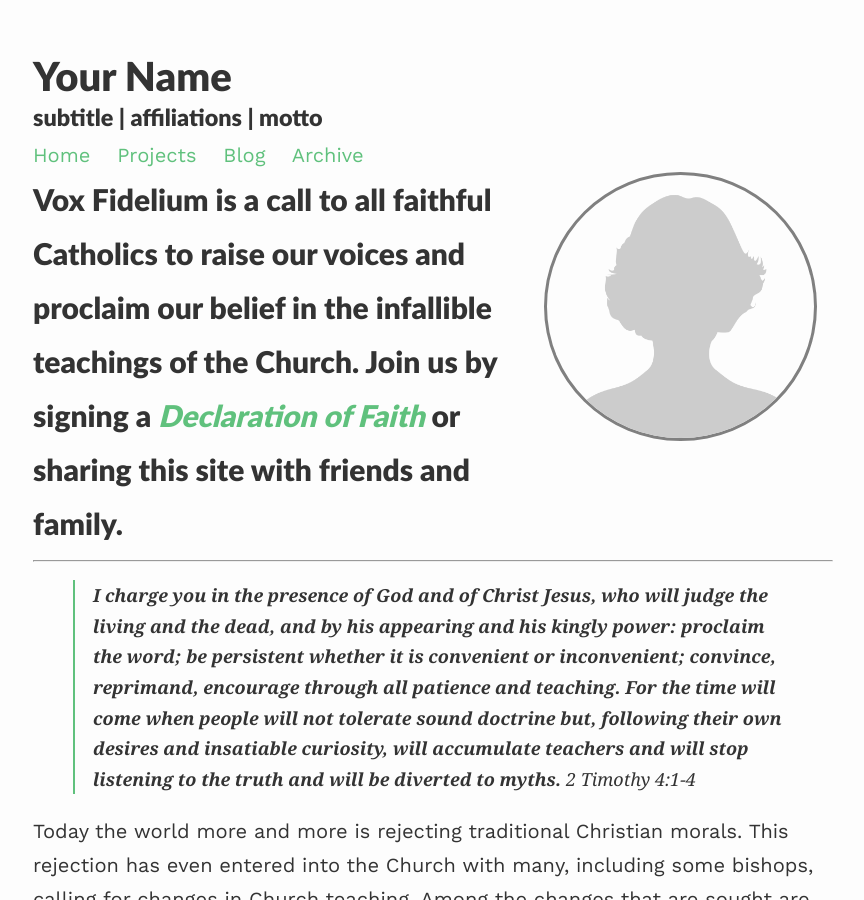
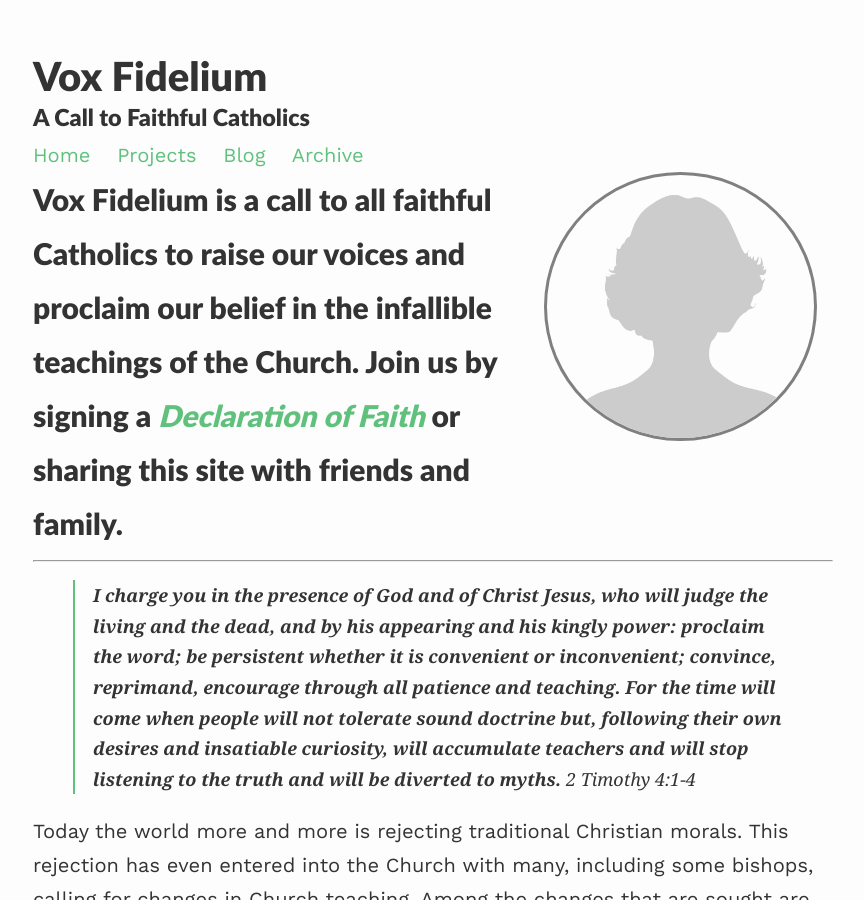
Before and after one commit to shalone86/vox-fidelium, a Jekyll site: the page built from index.md, in a window 1280 px wide and 900 px high. Shown: the whole window, without its empty margins (207-1071 px from the left). Built offline with Jekyll 4.4.1, drawn with Linux system fonts in a browser that asks for light colours; nearby versions of some CDN libraries; some of the changed text lies outside the part shown.

Commit message:
Update _config.yml

```diff
--- a/_config.yml
+++ b/_config.yml
@@ -1,7 +1,7 @@
 ### your site title here
 
-title: Your Name
-description: subtitle | affiliations | motto
+title: Vox Fidelium
+description: A Call to Faithful Catholics
 
 baseurl: /gradfolio #name of GitHub repository
 url: "" #custom url to be used instead of GitHub repository
```
